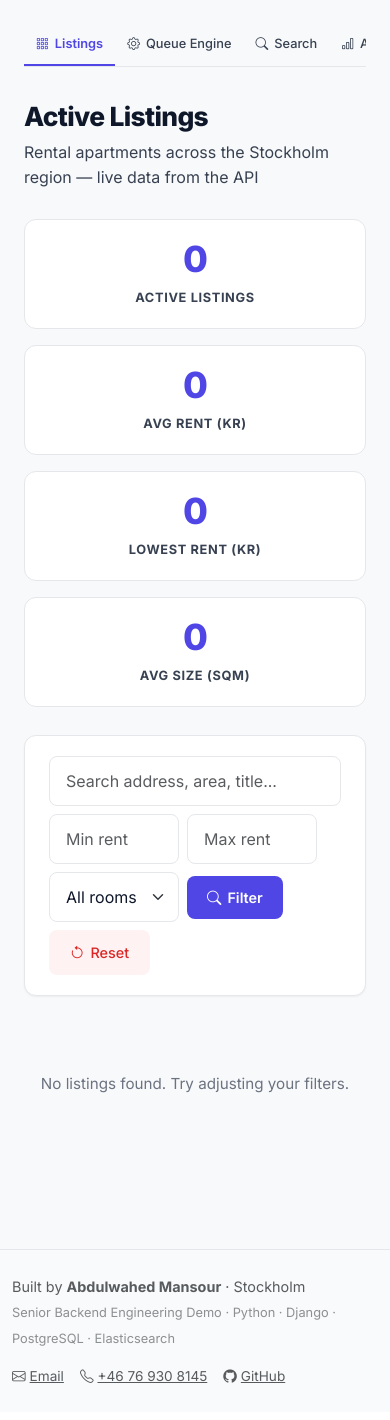
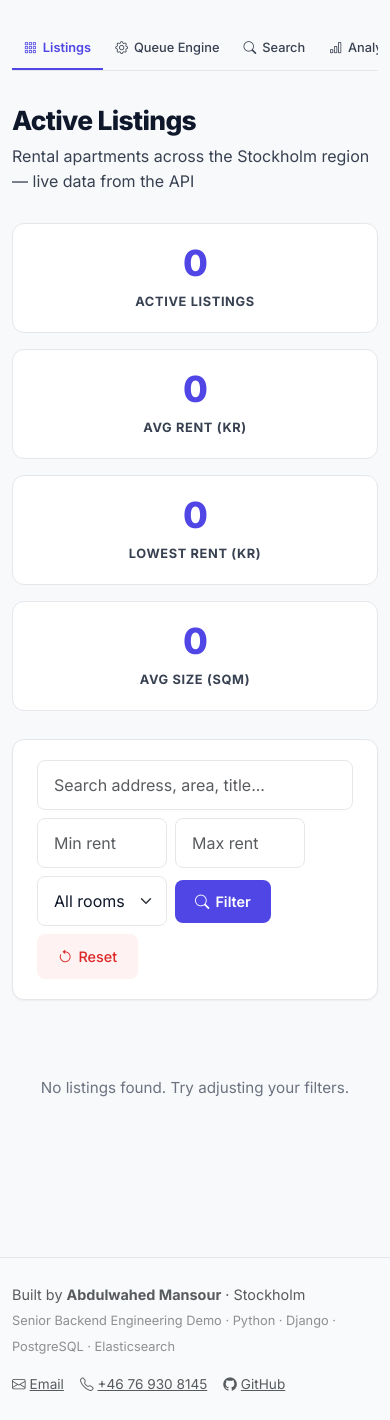
Before and after one commit to abdulwahed-sweden/hyra, a Django app: page /dashboard/ in a window 390 px wide. Shown: the part 63-1483 px from the top of the page. Before the commit the page ends 1446 px from the top, so only its background shows below. Run offline with Django 4.2, Linux system fonts and the light colour scheme; data that the repository does not hold is empty.

Commit message:
fix(dashboard): adjust layout styles for better responsiveness and alignment

```diff
--- a/templates/dashboard.html
+++ b/templates/dashboard.html
@@ -5,7 +5,7 @@
 
 {% block extra_css %}
 /* ═══ DASHBOARD DESIGN SYSTEM ═══ */
-.page-shell { max-width: 1280px; margin: 0 auto; padding: var(--gutter); }
+.page-shell { padding-top: 28px; padding-bottom: 28px; }
 .tab-bar { display: flex; gap: 4px; border-bottom: 1px solid var(--border); padding-bottom: 0; margin-bottom: 2rem; overflow-x: auto; }
 .tab-btn { font-size: .95rem; font-weight: 500; color: var(--text-secondary); padding: 12px 18px; border: none; background: none; cursor: pointer; border-bottom: 2px solid transparent; transition: all .15s; white-space: nowrap; display: flex; align-items: center; gap: 6px; }
 .tab-btn:hover { color: var(--text-secondary); }
@@ -92,8 +92,8 @@
 .info-box { background: var(--accent-subtle); border: 1px solid #c7d2fe; border-radius: var(--radius); padding: 20px 24px; margin-bottom: 1.5rem; }
 .info-box p { font-size: .9rem; color: var(--text-secondary); margin: 0; line-height: 1.7; }
 .info-box strong { color: var(--text-primary); }
-.grid-stats { display: grid; grid-template-columns: repeat(auto-fill, minmax(200px, 1fr)); gap: 16px; margin-bottom: 1.75rem; }
-.grid-cards { display: grid; grid-template-columns: repeat(auto-fill, minmax(300px, 1fr)); gap: 20px; }
+.grid-stats { display: grid; grid-template-columns: repeat(auto-fit, minmax(220px, 1fr)); gap: 16px; margin-bottom: 1.75rem; }
+.grid-cards { display: grid; grid-template-columns: repeat(auto-fill, minmax(320px, 1fr)); gap: 20px; }
 .grid-2col { display: grid; grid-template-columns: 1fr 1fr; gap: 24px; }
 .empty-state { text-align: center; padding: 3rem 1rem; color: var(--text-muted); font-size: .95rem; }
 .toast-float { position: fixed; bottom: 24px; right: 24px; z-index: 1090; padding: 14px 20px; border-radius: var(--radius-sm); font-size: .9rem; font-weight: 500; min-width: 320px; box-shadow: var(--shadow-lg); animation: panelIn .2s ease; }
@@ -107,7 +107,7 @@
 {% endblock %}
 
 {% block content %}
-<div class="page-shell">
+<div class="container page-shell">
 
 <div class="tab-bar" role="tablist">
     <button class="tab-btn active" data-tab="p-list"><i class="bi bi-grid-3x3-gap"></i> Listings</button>
@@ -227,7 +227,7 @@ function sl(s){return{selected:'Selected',qualified:'Qualified',disqualified:'Di
 function setL(id,on){const b=document.getElementById(id);if(!b)return;b.disabled=on;if(on){b.dataset.h=b.innerHTML;b.innerHTML='<span class="spinner-border spinner-border-sm"></span>';}else{b.innerHTML=b.dataset.h||b.innerHTML;}}
 async function api(u,o={}){const r=await fetch(u,o);if(!r.ok){let m=`HTTP ${r.status}`;try{const j=await r.json();m=j.error||j.detail||JSON.stringify(j);}catch(e){}throw new Error(m);}return r.json();}
 function toast(msg,ok){const t=document.createElement('div');t.className='toast-float '+(ok?'toast-ok':'toast-err');t.innerHTML=`<i class="bi bi-${ok?'check-circle':'exclamation-triangle'} me-2"></i>${esc(msg)}`;document.body.appendChild(t);setTimeout(()=>t.remove(),3500);}
-function pag(cid,total,ps,cur,fn){const tp=Math.ceil(total/ps),c=document.getElementById(cid);if(tp<=1){c.innerHTML='';return;}let h=`<button class="pag-btn" ${cur<=1?'disabled':''} onclick="${fn.name}(${cur-1})"><i class="bi bi-chevron-left"></i></button>`;const s=Math.max(1,cur-2),e=Math.min(tp,cur+2);if(s>1)h+=`<button class="pag-btn" onclick="${fn.name}(1)">1</button>`;if(s>2)h+='<button class="pag-btn" disabled>&hellip;</button>';for(let i=s;i<=e;i++)h+=`<button class="pag-btn ${i===cur?'active':''}" onclick="${fn.name}(${i})">${i}</button>`;if(e<tp-1)h+='<button class="pag-btn" disabled>&hellip;</button>';if(e<tp)h+=`<button class="pag-btn" onclick="${fn.name}(${tp})">${tp}</button>`;h+=`<button class="pag-btn" ${cur>=tp?'disabled':''} onclick="${fn.name}(${cur+1})"><i class="bi bi-chevron-right"></i></button>`;c.innerHTML=h;}
+function pag(cid,total,ps,cur,fn){const tp=Math.ceil(total/ps),c=document.getElementById(cid);if(tp<=1){c.innerHTML='';return;}let h=`<button class="pag-btn" ${cur<=1?'disabled':''} onclick="${fn.name}(${cur-1})"><i class="bi bi-chevron-left"></i></button>`;const s=Math.max(1,cur-2),e=Math.min(tp,cur+2);if(s>1)h+=`<button class="pag-btn" onclick="${fn.name}(1)">1</button>`;if(s>2)h+='<button class="pag-btn" disabled>...</button>';for(let i=s;i<=e;i++)h+=`<button class="pag-btn ${i===cur?'active':''}" onclick="${fn.name}(${i})">${i}</button>`;if(e<tp-1)h+='<button class="pag-btn" disabled>...</button>';if(e<tp)h+=`<button class="pag-btn" onclick="${fn.name}(${tp})">${tp}</button>`;h+=`<button class="pag-btn" ${cur>=tp?'disabled':''} onclick="${fn.name}(${cur+1})"><i class="bi bi-chevron-right"></i></button>`;c.innerHTML=h;}
 
 /* Tabs */
 document.querySelectorAll('.tab-btn').forEach(btn=>{btn.addEventListener('click',()=>{document.querySelectorAll('.tab-btn').forEach(b=>b.classList.remove('active'));document.querySelectorAll('.tab-panel').forEach(p=>p.classList.remove('active'));btn.classList.add('active');document.getElementById(btn.dataset.tab).classList.add('active');if(btn.dataset.tab==='p-stats')loadA();});});
```
